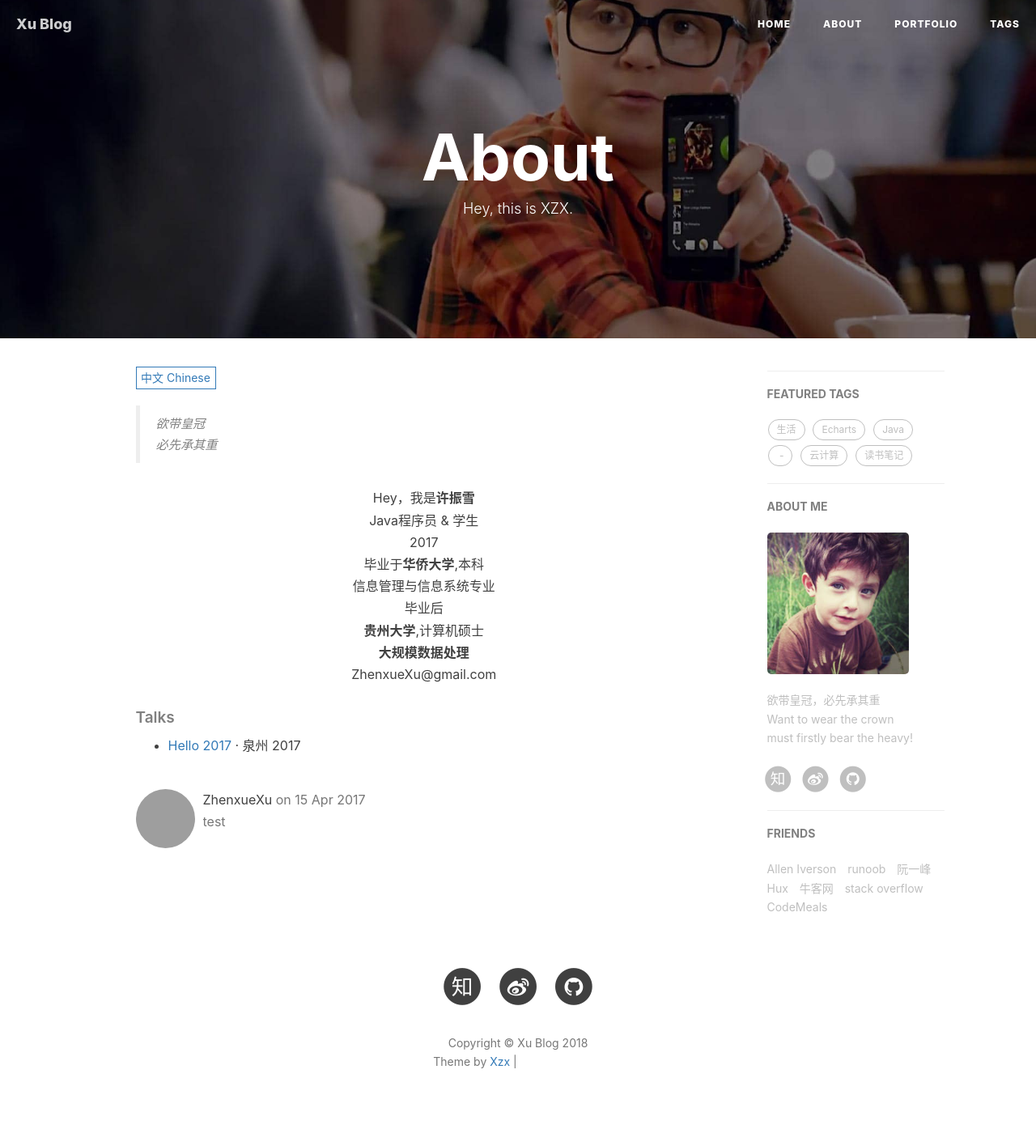
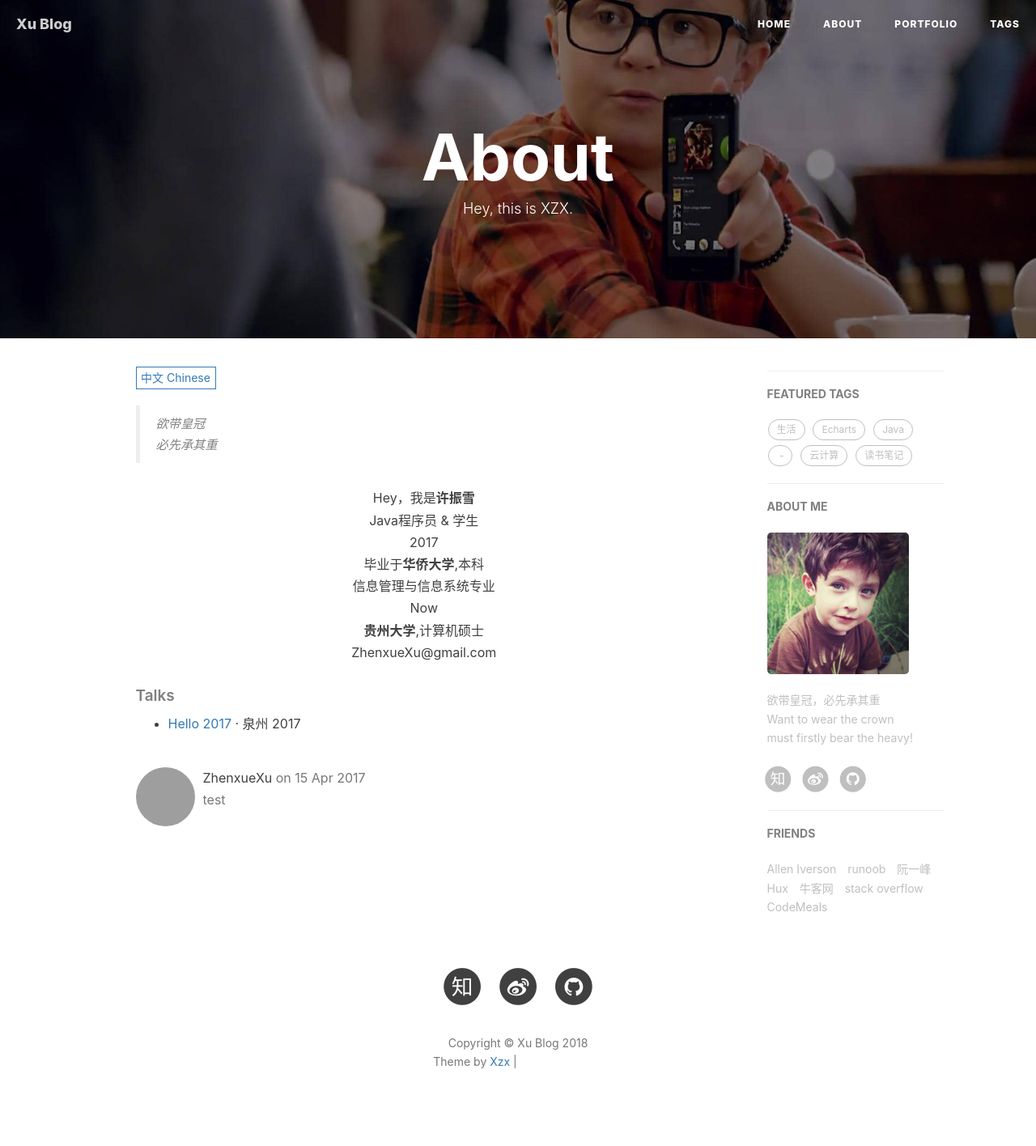
Before and after one commit to popsiclexu/popsiclexu.github.io, a Jekyll site: the page built from about.html, in a window 1280 px wide. Shown: the whole page at 81% size. Built offline with Jekyll 4.4.1, drawn with Linux system fonts in a browser that asks for light colours; nearby versions of some CDN libraries; a script that is not in the unit is left out; comment, search, counter and statistics services are not loaded; grey boxes are pictures that could not be loaded.

Commit message:
Update about.html

```diff
--- a/about.html
+++ b/about.html
@@ -32,9 +32,8 @@ comments:
 	<stong>2017</strong><br>
 	毕业于<strong>华侨大学</strong>,本科<br>
 	信息管理与信息系统专业</br>
-	毕业后<br>
+	Now<br>
 	<strong>贵州大学</strong>,计算机硕士<br>
-	<Strong>大规模数据处理</strong><br>
 	ZhenxueXu@gmail.com</p>
 	</div>
 
@@ -56,9 +55,8 @@ comments:
 	<stong>2017</strong><br>
 	Graduate from <strong> HuaQiao University</strong>,undergraduate<br>
 	Major in Information Management and Information System</br>
-	After<br>
+	Now<br>
 	In <strong> GuiZhou University</strong>,as a postgraduate of Computer Science<br>
-	<Strong>Interest in Big Data</strong><br>
 	ZhenxueXu@gmail.com</p>
 	</div>
 
```
